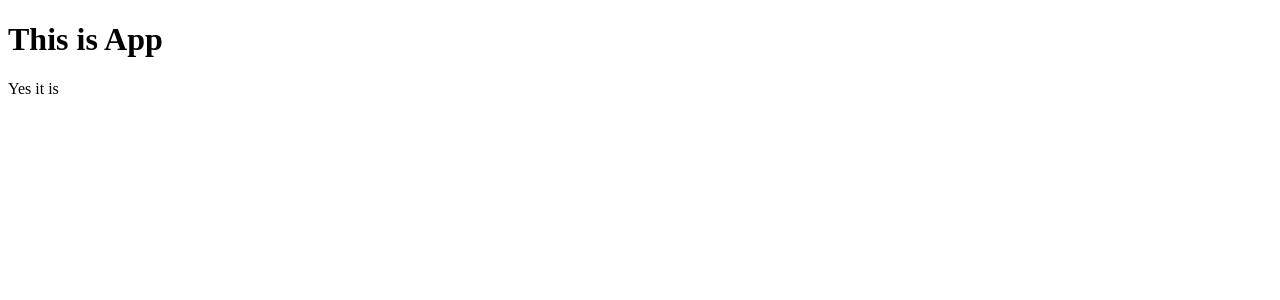
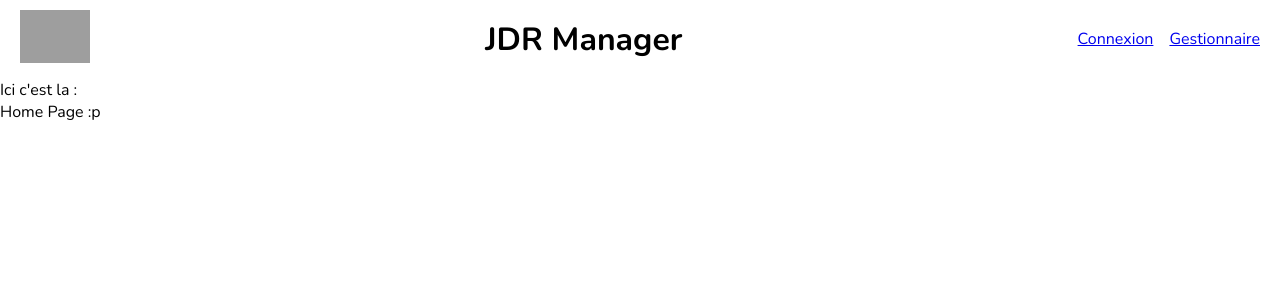
Before and after one commit to Koraltaron/CheckPoint4, a React (Vite) app in the folder client/: page / in a window 1280 px wide. Shown: the top 300 px of the page. Built offline with nearby package versions, Linux system fonts and the light colour scheme; grey boxes are pictures that could not be loaded.

Commit message:
Create app pages, routing functionnality with outlet and navigation with NavBar component

```diff
--- a/client/src/App.tsx
+++ b/client/src/App.tsx
@@ -1,10 +1,12 @@
-import "./style/globals.css";
+import { Outlet } from "react-router-dom";
+
+import NavBar from "./components/NavBar";
 
 function App() {
   return (
     <>
-      <h1>This is App</h1>
-      <p>Yes it is</p>
+      <NavBar />
+      <Outlet />
     </>
   );
 }
--- /dev/null
+++ b/client/src/components/NavBar.css
@@ -0,0 +1,17 @@
+header {
+  display: flex;
+  justify-content: space-between;
+  align-items: center;
+  padding: 10px;
+}
+
+header > a > img {
+  width: 80px;
+  padding: 0 0 0 10px;
+}
+
+header > nav {
+  display: flex;
+  gap: 16px;
+  padding: 0 10px 0 0;
+}
--- /dev/null
+++ b/client/src/components/NavBar.tsx
@@ -0,0 +1,22 @@
+import { Link, NavLink } from "react-router-dom";
+import "./NavBar.css";
+
+function NavBar() {
+  return (
+    <header>
+      <Link to="/">
+        <img
+          alt="logo de l'application"
+          src="https://club-jdr.fr/wp-content/uploads/2021/12/jdr.png"
+        />
+      </Link>
+      <h1>JDR Manager</h1>
+      <nav>
+        <NavLink to="/login">Connexion</NavLink>
+        <NavLink to="/board">Gestionnaire</NavLink>
+      </nav>
+    </header>
+  );
+}
+
+export default NavBar;
--- /dev/null
+++ b/client/src/pages/BoardPage.tsx
@@ -0,0 +1,12 @@
+import "./BoardPage.css";
+
+function BoardPage() {
+  return (
+    <>
+      <p>Ici c'est la : </p>
+      <p>Board Page :p</p>
+    </>
+  );
+}
+
+export default BoardPage;
--- /dev/null
+++ b/client/src/pages/HomePage.tsx
@@ -0,0 +1,12 @@
+import "./HomePage.css";
+
+function HomePage() {
+  return (
+    <>
+      <p>Ici c'est la : </p>
+      <p>Home Page :p</p>
+    </>
+  );
+}
+
+export default HomePage;
--- /dev/null
+++ b/client/src/pages/LoginPage.tsx
@@ -0,0 +1,12 @@
+import "./LoginPage.css";
+
+function LoginPage() {
+  return (
+    <>
+      <p>Ici c'est la : </p>
+      <p>Login Page :p</p>
+    </>
+  );
+}
+
+export default LoginPage;
--- a/client/src/style/globals.css
+++ b/client/src/style/globals.css
@@ -0,0 +1,23 @@
+@import url("https://fonts.googleapis.com/css2?family=Nunito:wght@400;600;700&display=swap");
+
+:root {
+  --mainColor: ;
+  --shadowColor: ;
+  --secondaryColor: ;
+  --tertiaryColor: ;
+  --general-font: "Nunito", sans-serif;
+  --button-font: "Nunito", sans-serif;
+}
+
+* {
+  margin: 0;
+  padding: 0;
+  box-sizing: border-box;
+}
+
+body {
+  font-family: var(--general-font);
+  background: var(--mainColor);
+  background-repeat: no-repeat;
+  min-height: 90vh;
+}
```
Also changed, not shown: client/src/main.tsx (+21 -13 lines), client/src/pages/BoardPage.css (added), client/src/pages/HomePage.css (added), client/src/pages/LoginPage.css (added).
